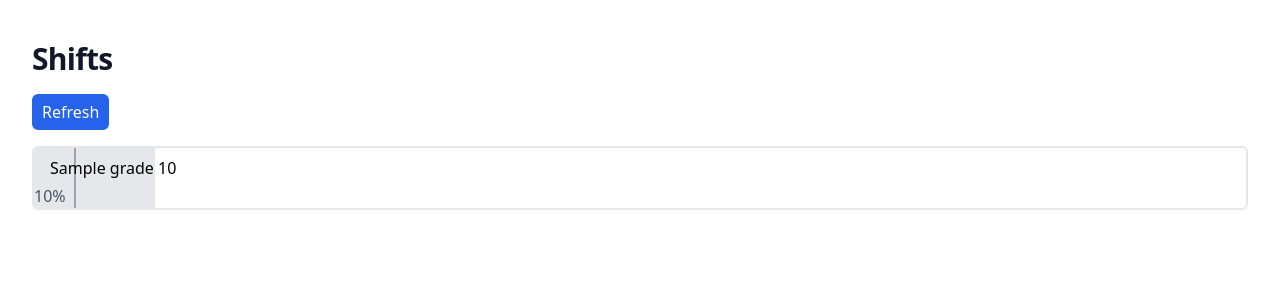
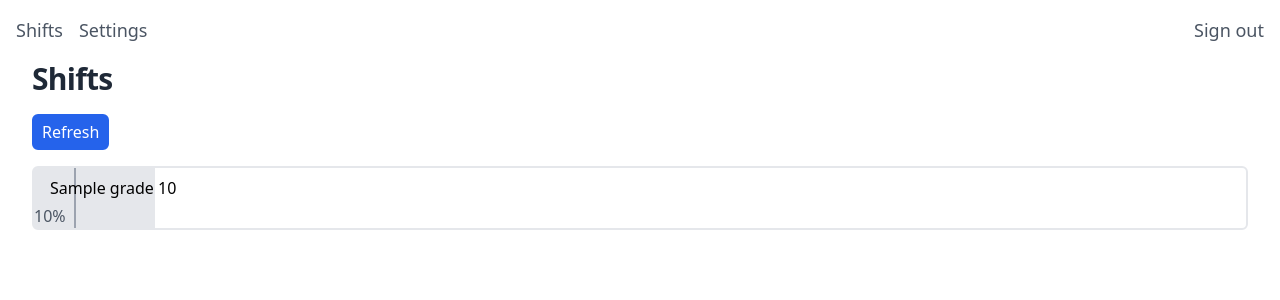
Before and after one commit to yi-jiayu/perf.ink, a Django app: template app/templates/app/shifts_index.html in a window 1280 px wide. Shown: the top 300 px of the page. Run offline with Django 4.2, Linux system fonts and the light colour scheme; the template is opened without the code that fills it: most values are stand-ins (such as "Sample title", 1, 10 or a date in 2020); parts of the project's set-up code (start-up, migrations or seed data) failed here and were passed over; some libraries are stand-ins or nearby versions.

Commit message:
Add navbar

```diff
--- a/app/models.py
+++ b/app/models.py
@@ -70,7 +70,7 @@ class SalmonRunShiftDetailRaw(models.Model):
 
     @property
     def hazard_level_formatted(self):
-        return f"{self.hazard_level * 100:.1f}%"
+        return f"{self.hazard_level:.1f}%"
 
     @property
     def golden_eggs_delivered_individual(self):
--- a/app/templates/app/base.html
+++ b/app/templates/app/base.html
@@ -2,14 +2,21 @@
 <!DOCTYPE html>
 <html lang="en" class="h-full">
 <head>
-    <title>perf.ink</title>
-    <meta charset="UTF-8">
-    <meta name="viewport" content="width=device-width, initial-scale=1.0">
-    <meta http-equiv="X-UA-Compatible" content="ie=edge">
-    {% tailwind_css %}
+  <title>perf.ink</title>
+  <meta charset="UTF-8">
+  <meta name="viewport" content="width=device-width, initial-scale=1.0">
+  <meta http-equiv="X-UA-Compatible" content="ie=edge">
+  {% tailwind_css %}
 </head>
 
 <body class="h-full">
+<div>
+  <nav class="p-4 text-lg flex justify-between text-gray-600">
+    <div class="flex gap-x-4"><a href="{% url "shifts_index" %}">Shifts</a>
+      <a href="{% url "profile" %}">Settings</a></div>
+    <div><a href="{% url "account_logout" %}">Sign out</a></div>
+  </nav>
+</div>
 {% block content %}
 
 {% endblock %}
--- a/app/templates/app/shifts_index.html
+++ b/app/templates/app/shifts_index.html
@@ -1,10 +1,10 @@
 {% extends "app/base.html" %}
 
 {% block content %}
-  <div class="py-10 grid gap-y-4">
+  <div class="pb-4 grid gap-y-4">
     <header>
       <div class="mx-auto max-w-7xl px-4 sm:px-6 lg:px-8">
-        <h1 class="text-3xl font-bold leading-tight tracking-tight text-gray-900">Shifts</h1>
+        <h1 class="text-3xl font-bold leading-tight tracking-tight text-gray-800">Shifts</h1>
       </div>
     </header>
     <main>
--- a/app/templates/app/shifts_show.html
+++ b/app/templates/app/shifts_show.html
@@ -1,10 +1,10 @@
 {% extends "app/base.html" %}
 
 {% block content %}
-  <div class="py-10 grid gap-y-4">
+  <div class="pb-4 grid gap-y-4">
     <header>
       <div class="mx-auto max-w-7xl px-4 sm:px-6 lg:px-8">
-        <h1 class="text-3xl font-bold leading-tight tracking-tight text-gray-900">Shift detail</h1>
+        <h1 class="text-3xl font-bold leading-tight tracking-tight text-gray-800">Shift detail</h1>
       </div>
     </header>
     <main>
--- a/theme/static/css/dist/styles.css
+++ b/theme/static/css/dist/styles.css
@@ -782,6 +782,10 @@ select {
   margin-right: auto;
 }
 
+.mt-2 {
+  margin-top: 0.5rem;
+}
+
 .block {
   display: block;
 }
@@ -792,6 +796,10 @@ select {
 
 .grid {
   display: grid;
+}
+
+.hidden {
+  display: none;
 }
 
 .h-screen {
@@ -832,6 +840,11 @@ select {
 
 .gap-y-4 {
   row-gap: 1rem;
+}
+
+.gap-x-4 {
+  -moz-column-gap: 1rem;
+       column-gap: 1rem;
 }
 
 .gap-y-2 {
@@ -880,9 +893,8 @@ select {
   background-color: rgb(229 231 235 / var(--tw-bg-opacity));
 }
 
-.py-10 {
-  padding-top: 2.5rem;
-  padding-bottom: 2.5rem;
+.p-4 {
+  padding: 1rem;
 }
 
 .px-4 {
@@ -905,6 +917,10 @@ select {
   padding-bottom: 0.5rem;
 }
 
+.pb-4 {
+  padding-bottom: 1rem;
+}
+
 .pr-2 {
   padding-right: 0.5rem;
 }
@@ -921,6 +937,11 @@ select {
 .text-3xl {
   font-size: 1.875rem;
   line-height: 2.25rem;
+}
+
+.text-lg {
+  font-size: 1.125rem;
+  line-height: 1.75rem;
 }
 
 .font-bold {
@@ -943,9 +964,9 @@ select {
   letter-spacing: -0.025em;
 }
 
-.text-gray-900 {
+.text-gray-800 {
   --tw-text-opacity: 1;
-  color: rgb(17 24 39 / var(--tw-text-opacity));
+  color: rgb(31 41 55 / var(--tw-text-opacity));
 }
 
 .text-white {
```
Also changed, not shown: app/templates/account/logout.html (added, +26 -0 lines), perf_ink/settings.py (+7 -7 lines).
